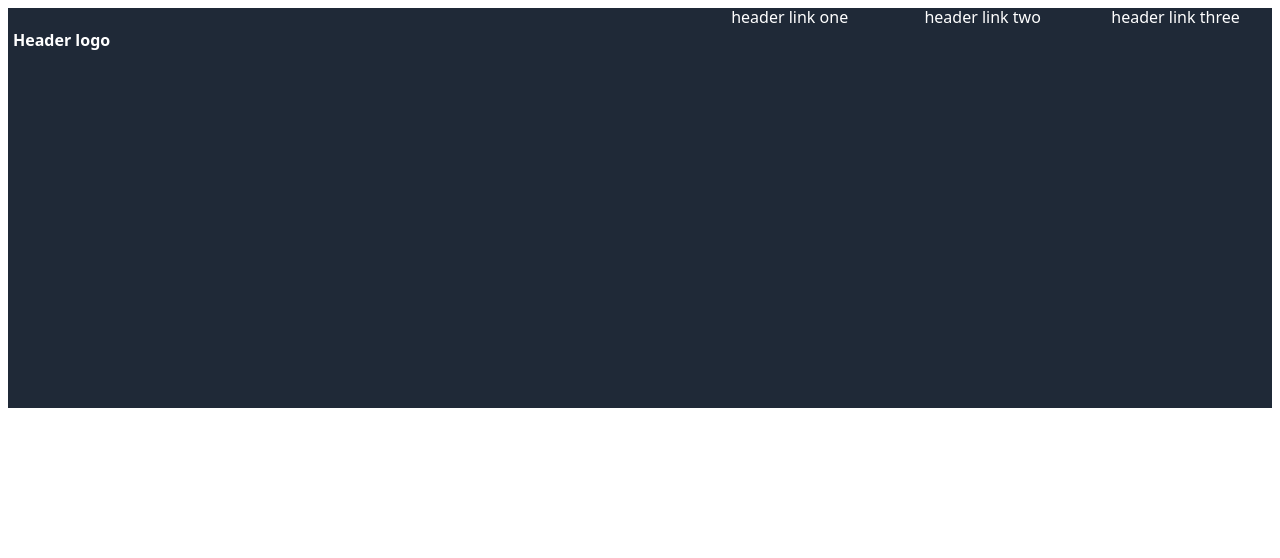
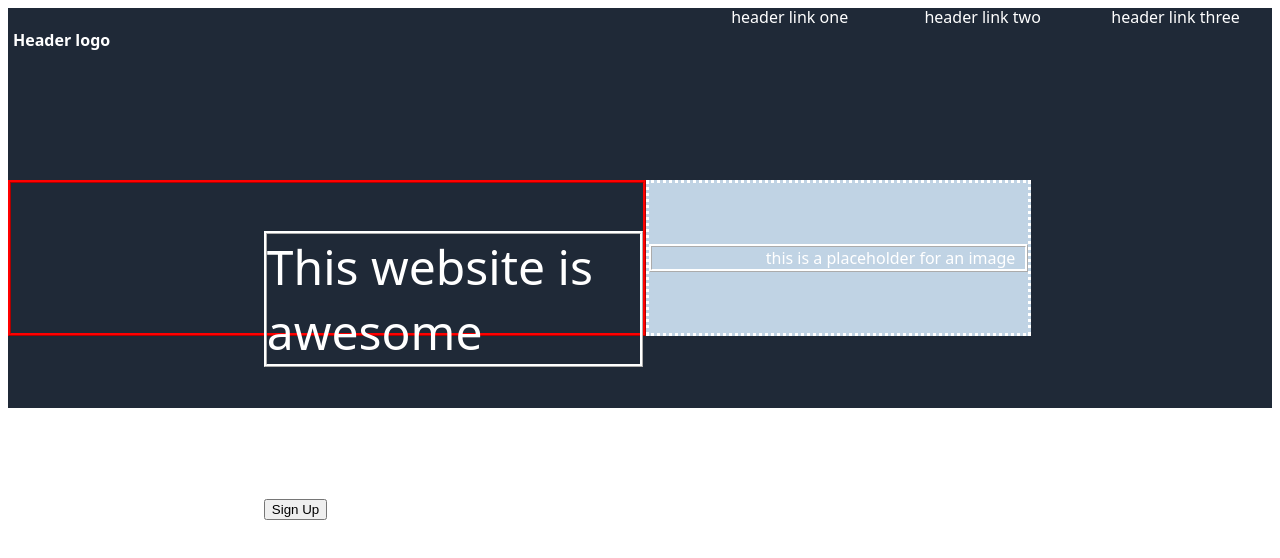
Before and after one commit to Cristobal-Arau/landing-page, a plain HTML site: page index.html in a window 1280 px wide. Drawn offline with Linux system fonts and the light colour scheme.

Commit message:
Se centran los elementos, faltando solo el texto de abajo y el botón

```diff
--- a/index.html
+++ b/index.html
@@ -15,6 +15,16 @@
 <body>
     <div class="description">
 
+        <div class="descriptiontext">
+            <p class="descriptiontextawesome">This website is awesome</p>
+            <p class="randmtext">This website has some subtext that goes here under the main title. it's smaller font and the color is lower contrast</p>
+            <button>Sign Up</button>
+        </div>
+        <div class="placeholderforweb">
+            <p class="placeholderimg">this is a placeholder for an image</p>
+
+        </div>
+
     </div>
 </body>
 </html>
--- a/style.css
+++ b/style.css
@@ -30,8 +30,53 @@
     justify-content: flex-start;
     flex-basis: 70%;
 }
+/*Descripciones*/
 .description{
     background-color: #1F2937;
     height: 300px;
     width: 100%;
+    color: white;
+    display: flex;
+    align-items: center;
+    font-family: system-ui, -apple-system, BlinkMacSystemFont, 'Segoe UI', Roboto, Oxygen, Ubuntu, Cantarell, 'Open Sans', 'Helvetica Neue', sans-serif;
 }
+.description .descriptiontextawesome{
+    border-style: ridge;
+    width: 400;
+    border-color: white;
+    font-weight: 900px;
+    font-size: 48px;
+    flex-wrap: wrap;
+    flex-basis: 50%;
+    align-items: start;
+}
+.description .placeholderimg{
+    border-color: white;
+    border-style: ridge;
+    flex-wrap: wrap;
+    justify-content: end;
+    flex-basis: 50%;
+    align-items: flex-start;
+}
+.description .descriptiontext{
+    border-color: red;
+    border-style: ridge;
+    align-content: center;
+    padding-left: 20%;
+    align-self: center;
+    width: 30%;
+    height: 50%;
+}
+.description .placeholderforweb{
+    border-color: white;
+    border-style: dotted;
+    align-content: center;
+    background-color: rgb(192, 211, 228);
+    background-blend-mode: color;
+    width: 30%;
+    height: 50%;
+}
+.description .placeholderforweb .placeholderimg{
+    flex-direction: column;
+    padding-left: 30%;
+}
```
